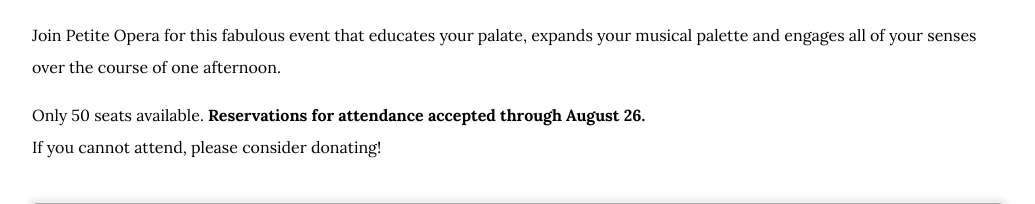
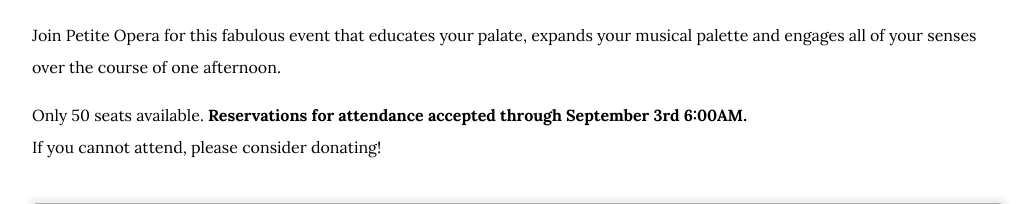
Before and after one commit to qiyundai/vocal-palettes-pairing, a PHP site: page / in a window 1280 px wide. Shown: the part 794-998 px from the top of the page, without its empty margins (122-1157 px from the left). Run offline with PHP 8.4, Linux system fonts and the light colour scheme.

Commit message:
Change due date

```diff
--- a/index.php
+++ b/index.php
@@ -20,7 +20,7 @@
                 Join Petite Opera for this fabulous event that educates your palate, expands your musical palette and engages all of your senses over the course of one afternoon.
             </p>
             <p>
-                Only 50 seats available. <strong> Reservations for attendance accepted through August 26.</strong><br>
+                Only 50 seats available. <strong> Reservations for attendance accepted through September 3rd 6:00AM.</strong><br>
                 If you cannot attend, please consider donating!
             </p>
         </div>
```
